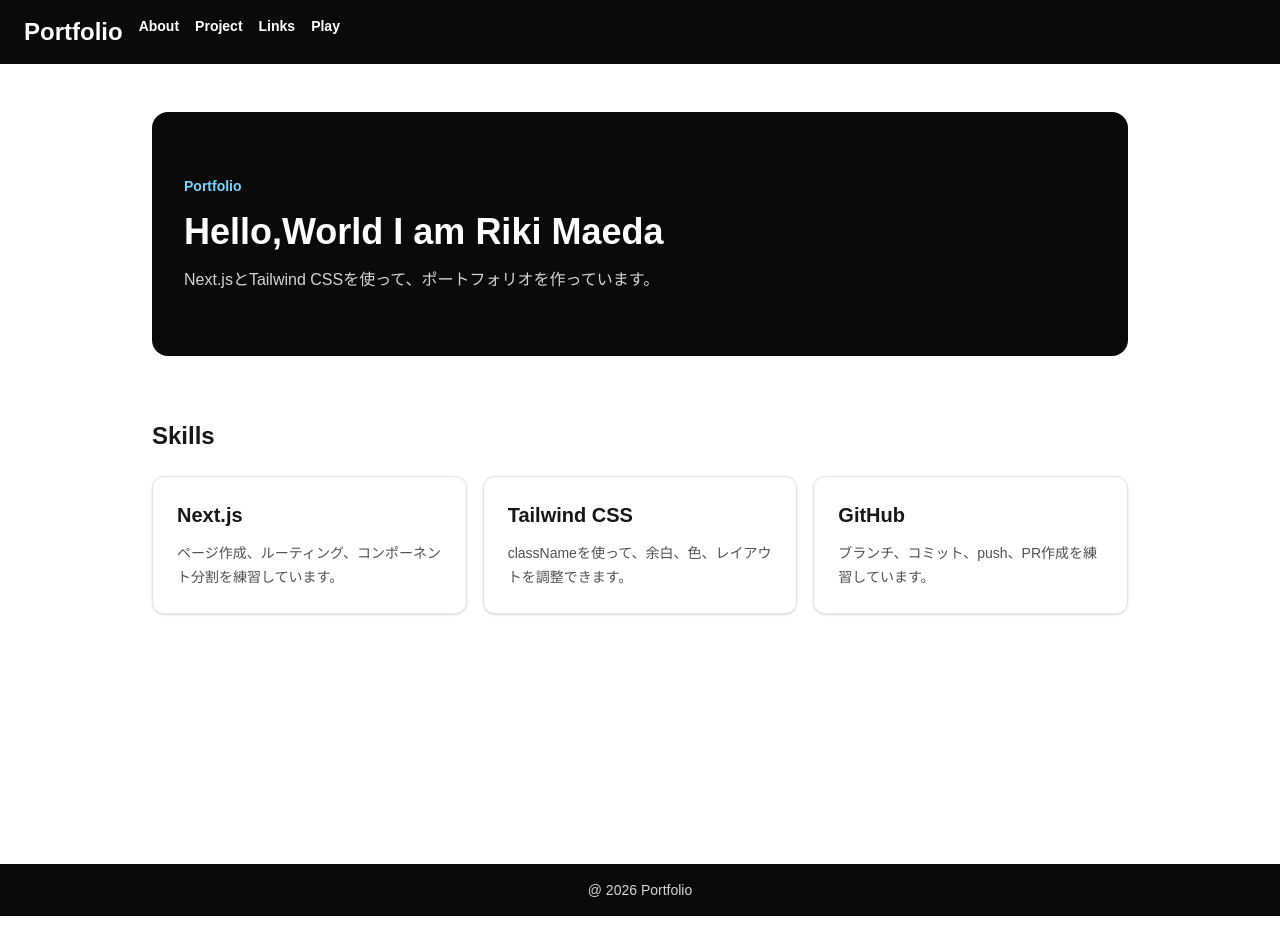
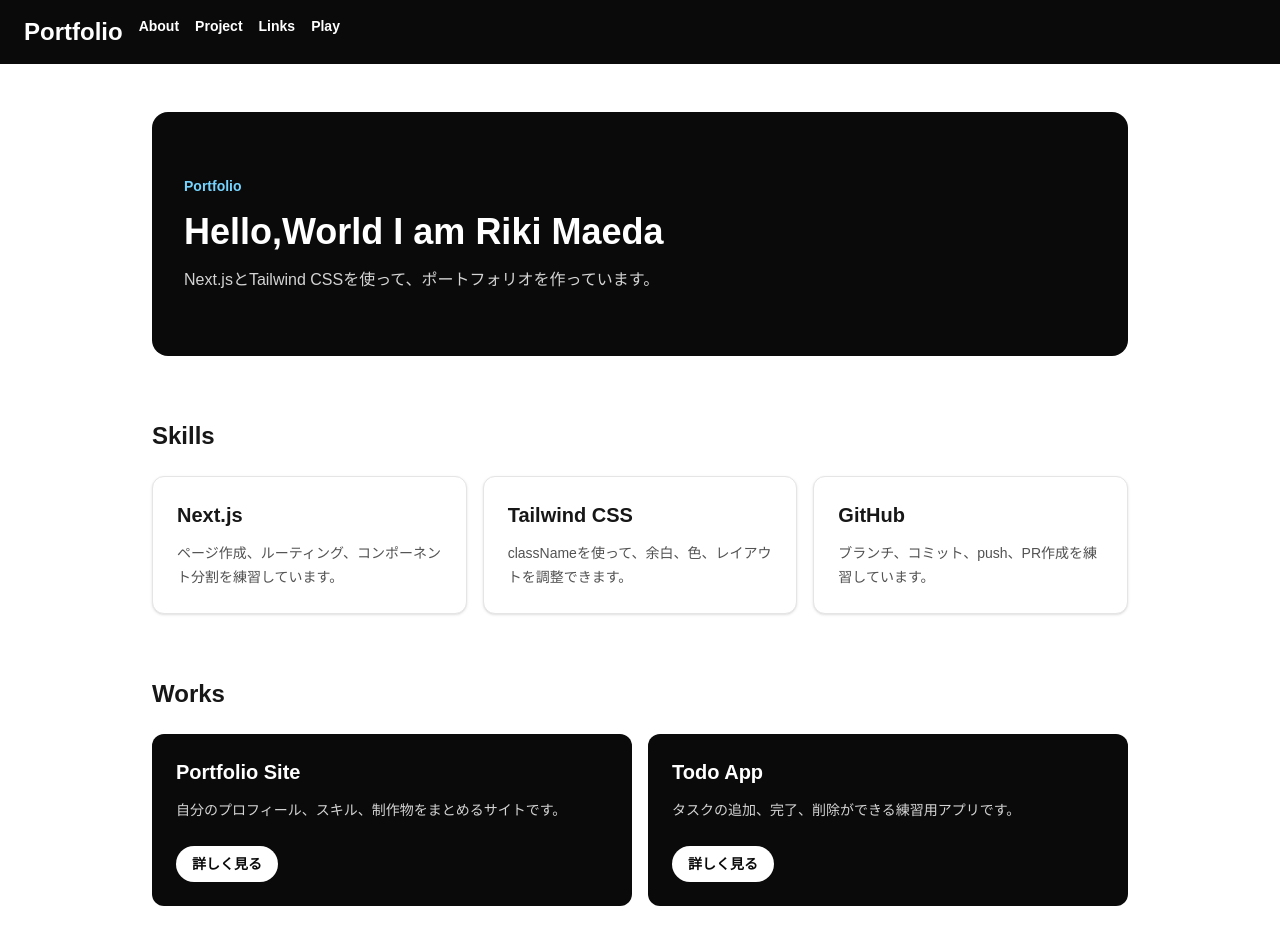
Before and after one commit to Taiyaki0807/taiyaki-portfolio, a Next.js app: page / in a window 1280 px wide. Shown: the top 952 px of the page. Before the commit the page ends 916 px from the top, so only its background shows below. Built offline with nearby package versions, Linux system fonts and the light colour scheme.

Commit message:
feature:制作物カードを追加

```diff
--- a/src/app/page.tsx
+++ b/src/app/page.tsx
@@ -1,4 +1,5 @@
 import { SkillCard } from "../components/skill-card/skill-card";
+import { WorkCard } from "../components/work-card/work-card";
 import { MainLayout } from "../layouts/main/main-layout";
 
 const skills = [
@@ -13,6 +14,18 @@
   {
     title: "GitHub",
     description: "ブランチ、コミット、push、PR作成を練習しています。",
+  },
+];
+const works = [
+  {
+    title: "Portfolio Site",
+    description: "自分のプロフィール、スキル、制作物をまとめるサイトです。",
+    href: "#",
+  },
+  {
+    title: "Todo App",
+    description: "タスクの追加、完了、削除ができる練習用アプリです。",
+    href: "#",
   },
 ];
 
@@ -40,6 +53,20 @@
             ))}
           </div>
         </section>
+        <section id='works'>
+          <h2 className='text-2xl font-bold text-neutral-900'>Works</h2>
+          <div className='mt-6 grid gap-4 md:grid-cols-2'>
+            {works.map((work) => (
+              <WorkCard
+                key={work.title}
+                title={work.title}
+                description={work.description}
+                href={work.href}
+              />
+            ))}
+          </div>
+        </section>
+
       </div>
     </MainLayout>
   );
--- a/src/components/skill-card/skill-card.tsx
+++ b/src/components/skill-card/skill-card.tsx
@@ -5,7 +5,7 @@
 
 export const SkillCard = ({ title, description }: SkillCardProps) => {
   return (
-    <div className='rounded-xl border border-neutral-200 bg-white p-6 shadow-sm'>
+    <div className='rounded-xl border border-neutral-200 bg-white p-6 shadow-sm transition hover:-translate-y-1 hover:shadow-md'>
       <h3 className='text-xl font-bold text-neutral-900'>{title}</h3>
       <p className='mt-3 text-sm leading-6 text-neutral-600'>{description}</p>
     </div>
--- /dev/null
+++ b/src/components/work-card/work-card.tsx
@@ -0,0 +1,20 @@
+type WorkCardProps = {
+  title: string;
+  description: string;
+  href: string;
+};
+
+export const WorkCard = ({ title, description, href }: WorkCardProps) => {
+  return (
+    <article className='flex flex-col rounded-xl bg-neutral-950 p-6 text-white'>
+      <h3 className='text-xl font-bold'>{title}</h3>
+      <p className='mt-3 flex-1 text-sm leading-6 text-neutral-300'>{description}</p>
+      <a
+        className='mt-6 w-fit rounded-full bg-white px-4 py-2 text-sm font-bold text-neutral-950'
+        href={href}
+      >
+        詳しく見る
+      </a>
+    </article>
+  );
+};
```
